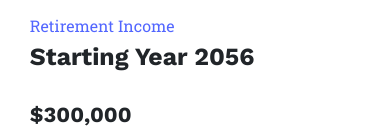
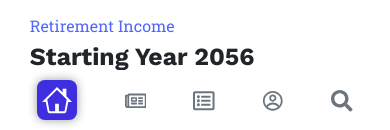
Before and after one commit to safoun10/urk-dashboard, a React (Vite) app: page / in a window 390 px wide. Shown: the part 714-844 px from the top of the page. Built offline with nearby package versions, Linux system fonts and the light colour scheme.

Commit message:
ready for production

```diff
--- /dev/null
+++ b/src/components/MobileNav/MobileNav.css
@@ -0,0 +1,11 @@
+.mobile-nav{
+    background-color: white;
+    height: 60px;
+    margin: 0 !important;
+    position: sticky !important;
+    justify-content: space-around;
+    align-items: center;
+    display: flex;
+    bottom: 0;
+    border-radius: 8px 8px 0 0;
+}
--- /dev/null
+++ b/src/components/MobileNav/MobileNav.jsx
@@ -0,0 +1,29 @@
+import React from "react";
+import "./MobileNav.css";
+import { GoHome } from "react-icons/go";
+import { FaSearch, FaRegListAlt, FaRegNewspaper } from "react-icons/fa";
+import { CgProfile } from "react-icons/cg";
+
+const MobileNav = () => {
+	return (
+		<div className="d-sticky d-md-none mobile-nav">
+			<div>
+				<GoHome className="fs-4 text-secondary active"></GoHome>
+			</div>
+			<div>
+				<FaRegNewspaper className="fs-4 text-secondary"></FaRegNewspaper>
+			</div>
+			<div>
+				<FaRegListAlt className="fs-4 text-secondary"></FaRegListAlt>
+			</div>
+			<div>
+				<CgProfile className="fs-4 text-secondary"></CgProfile>
+			</div>
+			<div>
+				<FaSearch className="fs-4 text-secondary"></FaSearch>
+			</div>
+		</div>
+	);
+};
+
+export default MobileNav;
--- a/src/components/home/Home.jsx
+++ b/src/components/home/Home.jsx
@@ -3,6 +3,7 @@ import "./Home.css"
 import Profile from '../profile/Profile';
 import Income from '../income/Income';
 import Retirement from '../retirement/Retirement';
+import MobileNav from '../MobileNav/MobileNav';
 
 const Home = () => {
     return (
@@ -17,6 +18,7 @@ const Home = () => {
                 <div className='col-12 mx-auto col-md-8 col-lg-2 p-0'>
                     <Retirement></Retirement>
                 </div>
+                <MobileNav></MobileNav>
             </div>
         </div>
     );
```
